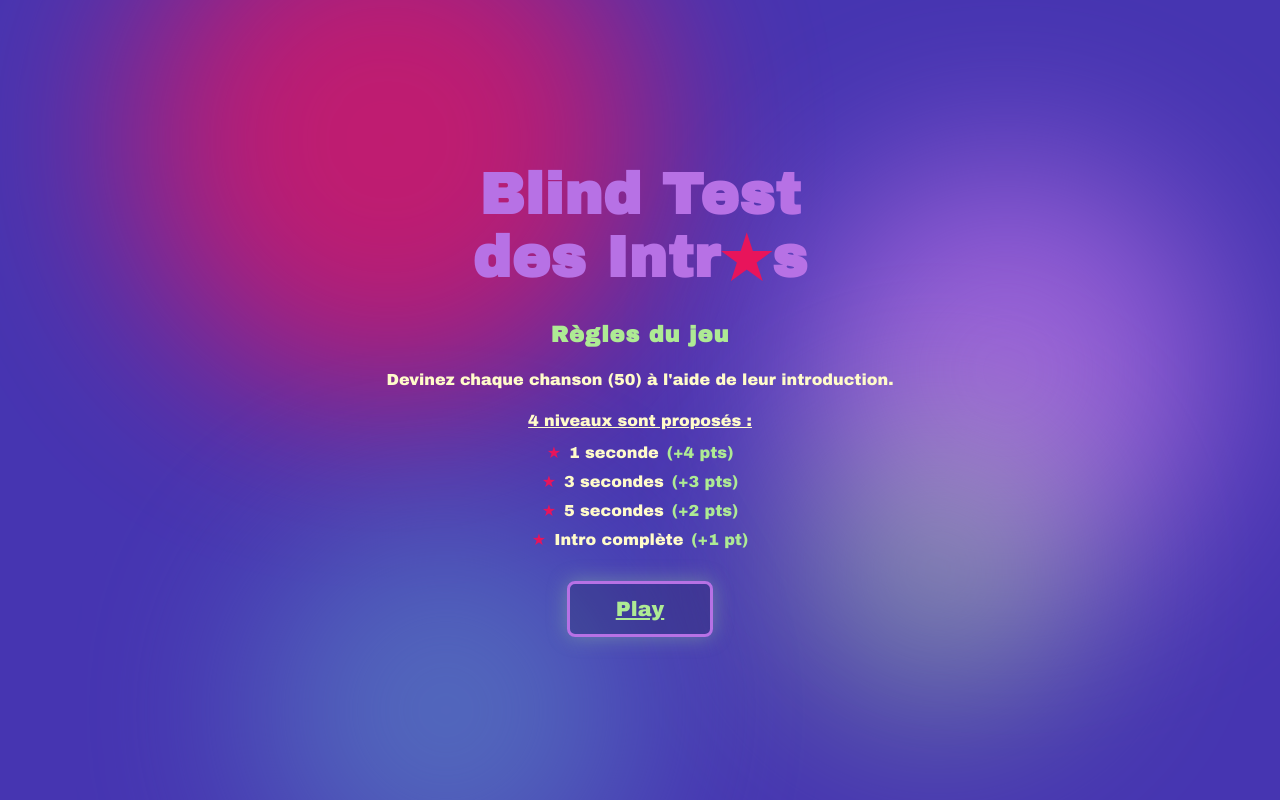
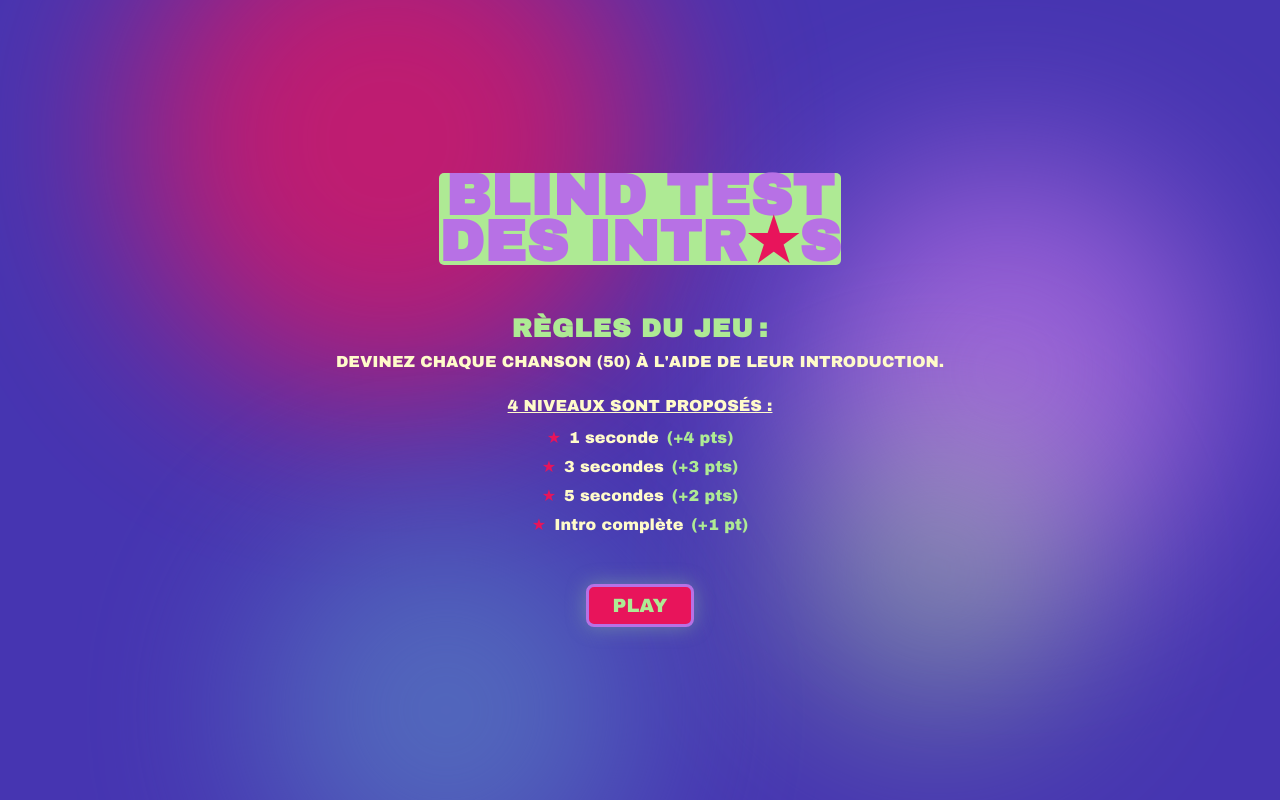
Before and after one commit to 4daile/BLINDTEST, a plain HTML site: page index.html in a window 1280 px wide. Drawn offline with Linux system fonts and the light colour scheme.

Commit message:
accueil_ok

```diff
--- a/index.html
+++ b/index.html
@@ -22,7 +22,7 @@
     </h1>
 
     <section class="rules">
-      <h2>Règles du jeu</h2>
+      <h2>Règles du jeu&#8239:</h2>
       <p>Devinez chaque chanson (50) à l'aide de leur introduction.</p>
 
       <ul class="levels-list">
--- a/style.css
+++ b/style.css
@@ -54,39 +54,45 @@ button {
   justify-content: center;
   text-align: center;
   padding: 40px 20px;
-  gap: 32px;
+  gap: 50px;
 }
 
 .home-title {
   position: relative;
-  font-size: clamp(3rem, 6vw, 3.6rem);
-  line-height: 1.1;
+  font-size: clamp(2.4rem, 6vw, 3.6rem);
+  line-height: 0.8;
   color: var(--purple);
   letter-spacing: 0.5px;
+  text-transform: uppercase;
+
+  background-color: #AEEA94;
+  border-radius: 5px;
 }
 
 .home-title .star {
   display: inline-block;
   color: #E8145B;
-  transform: translateY(2px);
+  transform: translateY(0px);
 }
 
 .rules {
   max-width: 620px;
   display: flex;
   flex-direction: column;
-  gap: 20px;
+  gap: 10px;
 }
 
 .rules h2 {
   color: var(--green);
-  font-size: 1.4rem;
+  font-size: 1.6rem;
   letter-spacing: 1px;
+  text-transform: uppercase;
 }
 
 .rules p {
   font-size: 1rem;
-  line-height: 1.6;
+  line-height: 1.2;
+  text-transform: uppercase;
 }
 
 .levels-list {
@@ -100,6 +106,8 @@ button {
 .levels-list .rule-heading {
   text-decoration: underline;
   margin-bottom: 4px;
+  margin-top: 15px;
+  text-transform: uppercase;
 }
 
 .levels-list li {
@@ -120,17 +128,24 @@ button {
 .play-btn {
   border: 3px solid var(--purple);
   border-radius: 8px;
-  padding: 14px 46px;
-  font-size: 1.3rem;
+  padding: 8px 24px;
+  font-size: 1.2rem;
   color: var(--green);
-  background: rgba(0, 0, 0, 0.15);
+  background-color: #E8145B;
   box-shadow: 0 0 20px rgba(174, 234, 148, 0.35);
   transition: transform 0.15s ease;
+
+  text-transform: uppercase;
+  text-decoration: none;
+
+  cursor: pointer;
 }
 
 .play-btn:hover,
 .play-btn:focus-visible {
-  transform: scale(1.05);
+  background-color: #AEEA94;
+  color: #B771E5;
+  transition: background-color 1s ease-in;
 }
 
 /* ================= PAGE QUESTION ================= */
```
